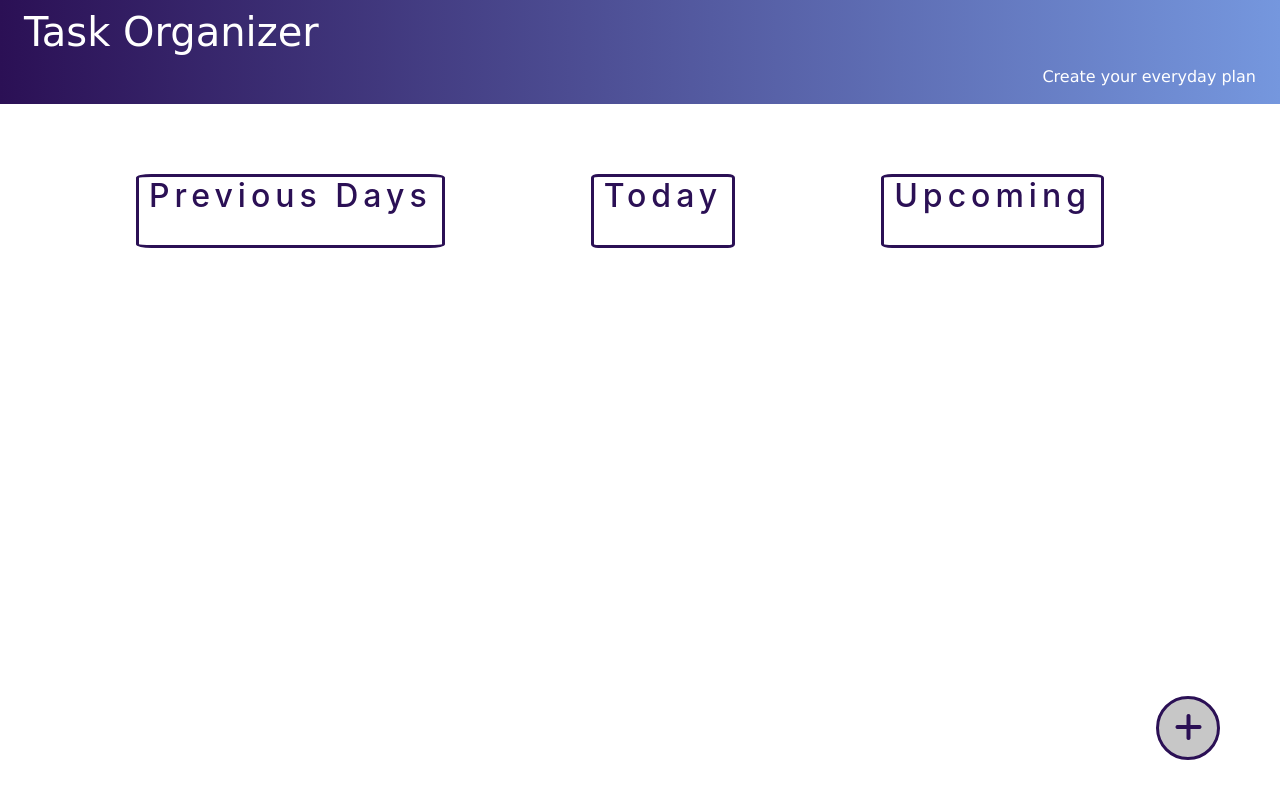
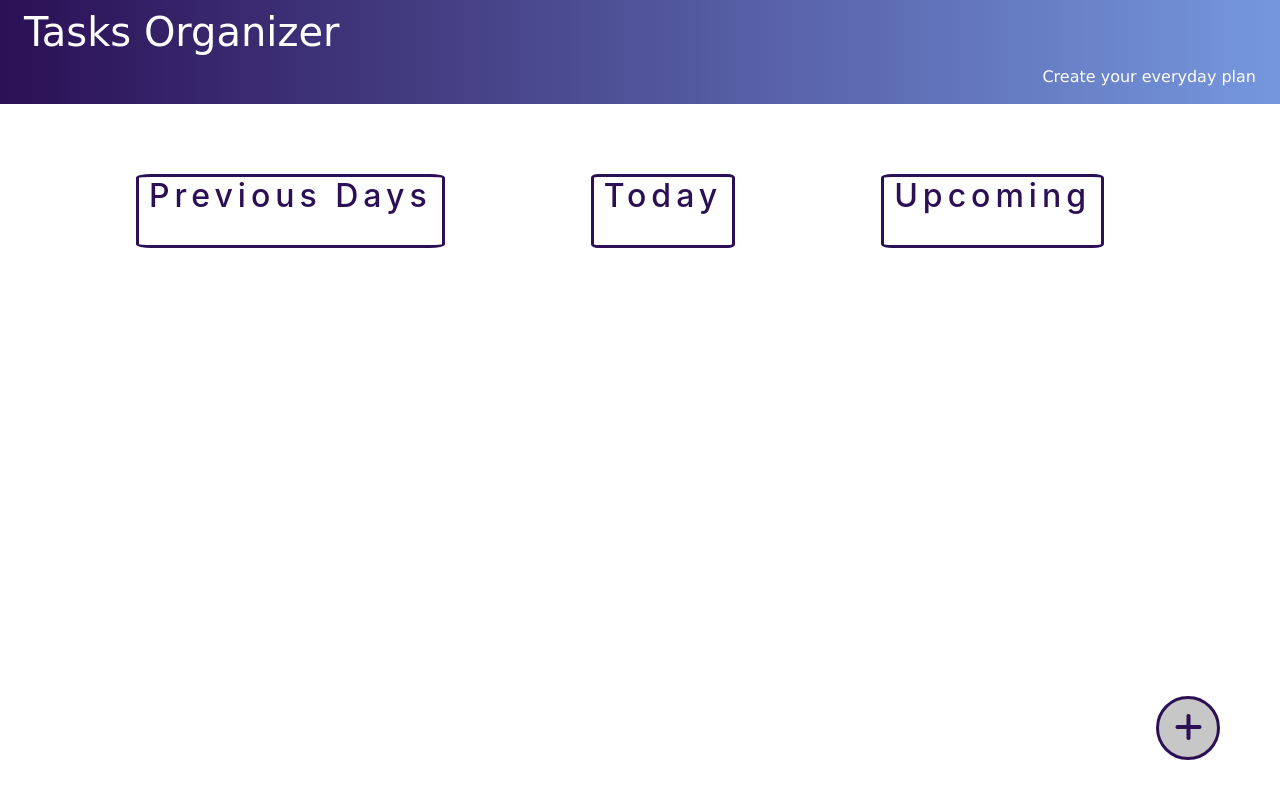
Before and after one commit to ThanasisKl/TasksOrganizer, a website with bundled scripts: page public/index.html in a window 1280 px wide. Built offline with nearby package versions, Linux system fonts and the light colour scheme.

Commit message:
changing project name

```diff
--- a/public/index.html
+++ b/public/index.html
@@ -11,11 +11,11 @@
   <script src="https://cdn.jsdelivr.net/npm/bootstrap@4.3.1/dist/js/bootstrap.min.js" integrity="sha384-JjSmVgyd0p3pXB1rRibZUAYoIIy6OrQ6VrjIEaFf/nJGzIxFDsf4x0xIM+B07jRM" crossorigin="anonymous"></script>
   <script src="dist/index.js" type="module"></script>
   <link rel="stylesheet" href="styles.css">
-  <title>Task Organizer</title>
+  <title>Tasks Organizer</title>
 </head>
 <body>
   <header>
-    <h1 class="ml-4 pt-2">Task Organizer</h1>
+    <h1 class="ml-4 pt-2">Tasks Organizer</h1>
     <div class="text-right">
       <span class="mr-4" id="slogan">Create your everyday plan</span>
     </div>
```
